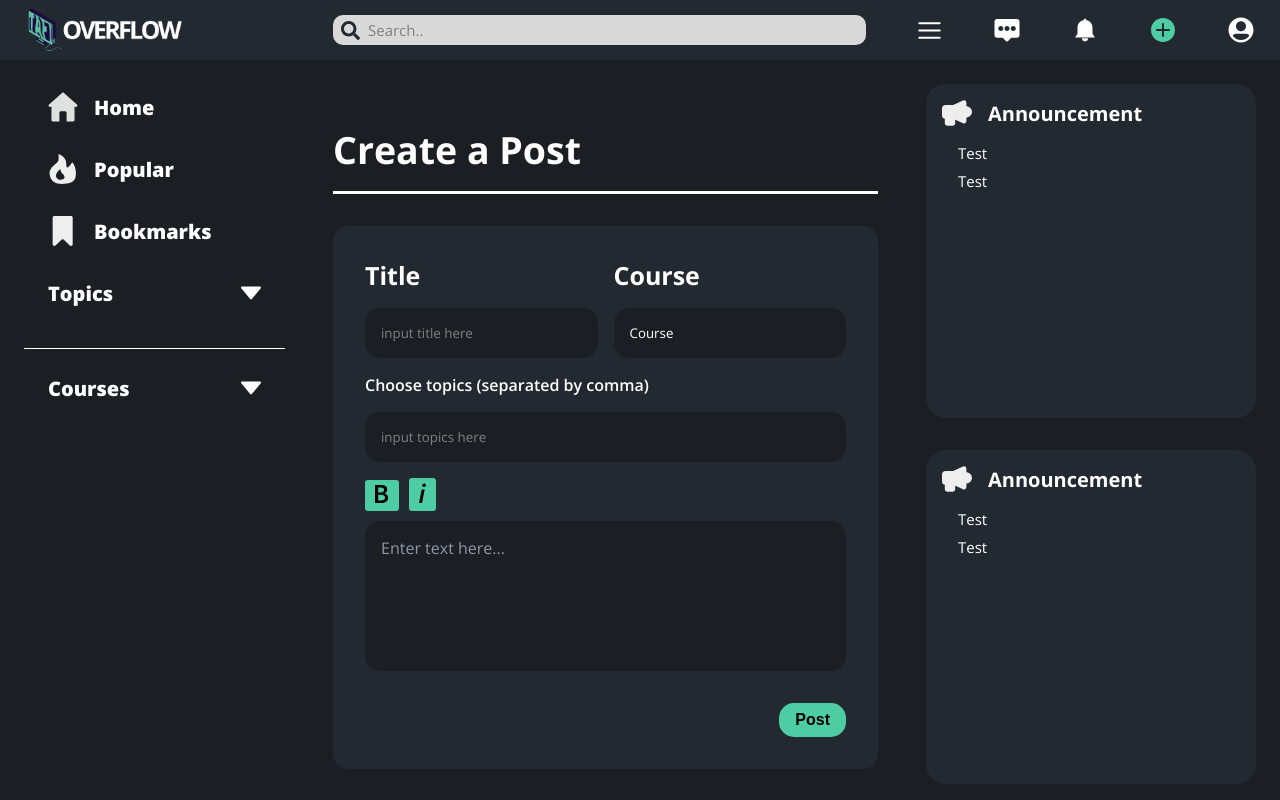
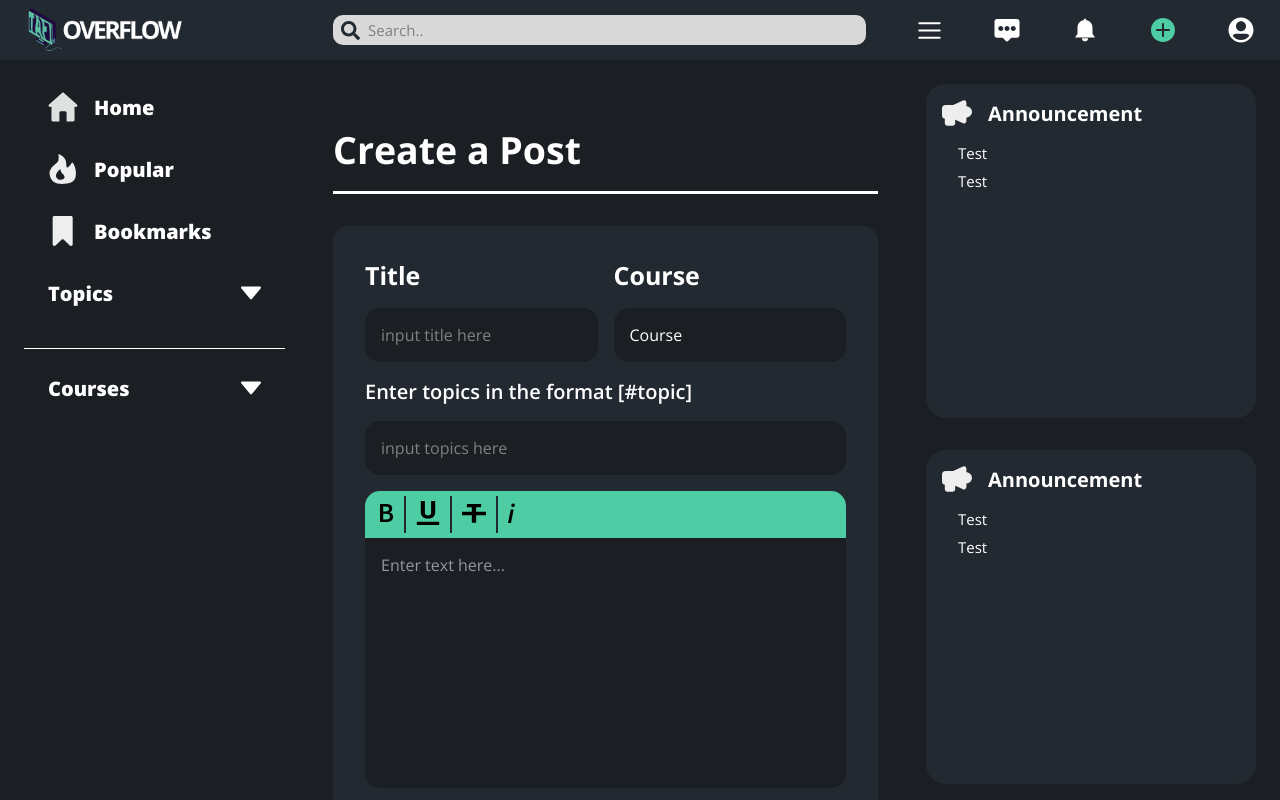
Before and after one commit to PolySpade/Taft-Overflow, a React (Create React App) app in the folder client/: page /createpost in a window 1280 px wide. Shown: the top 800 px of the page. Built offline with nearby package versions, Linux system fonts and the light colour scheme.

Commit message:
Create Post final

```diff
--- a/client/src/components/create_post/Create_post.jsx
+++ b/client/src/components/create_post/Create_post.jsx
@@ -3,6 +3,8 @@ import { Editor, EditorState, RichUtils, getDefaultKeyBinding } from 'draft-js';
 import 'draft-js/dist/Draft.css';
 import bold from '../../assets/icons/bold.svg';
 import italic from '../../assets/icons/italic.svg';
+import underline from '../../assets/icons/underline.svg';
+import strikethrough from '../../assets/icons/strikethrough.svg';
 import './create_post.css';
 
 const Create_post = ({ imgUrl, name, action }) => {
@@ -55,13 +57,19 @@ const Create_post = ({ imgUrl, name, action }) => {
                 </div>
             </div>
             <div className='form-group-column'>
-                <h1 className='create-post-topic'>Choose topics (separated by comma)</h1>
+                <h1 className='create-post-topic'>Enter topics in the format [#topic]</h1>
                 <div className="topic-input-container">
                     <input type="text" className="topic-input" placeholder="input topics here" />
                 </div>
                 <div className="editor-toolbar">
                     <button onMouseDown={(e) => styleButtonHandler(e, 'BOLD')}>
                         <img src={bold} alt="Bold" />
+                    </button>
+                    <button onMouseDown={(e) => styleButtonHandler(e, 'UNDERLINE')}>
+                        <img src={underline} alt="Underline" />
+                    </button>
+                    <button onMouseDown={(e) => styleButtonHandler(e, 'STRIKETHROUGH')}>
+                        <img src={strikethrough} alt="Strikethrough" />
                     </button>
                     <button onMouseDown={(e) => styleButtonHandler(e, 'ITALIC')}>
                         <img src={italic} alt="Italic" />
--- a/client/src/components/create_post/create_post.css
+++ b/client/src/components/create_post/create_post.css
@@ -16,7 +16,7 @@
 .create-post-topic {
   font-family: var(--font-family);
   font-weight: 600;
-  font-size: 16px;
+  font-size: 20px;
   padding-bottom: 1rem;
 }
 
@@ -49,13 +49,13 @@
 
 .title-input,
 .course-select,
-.topic-input,
-.text-input {
+.topic-input{
     width: 100%;
     padding: 0.5rem;
     margin-bottom: 1rem;
     background: #1B1F24;
     font-family: var(--font-family);
+    font-size: 1rem;
     color: white;
     border: none;
     border-radius: 15px;
@@ -74,7 +74,26 @@
 }
 
 .text-input {
-    height: 150px;
+    width: 100%;
+    padding: 0.5rem;
+    margin-bottom: 1rem;
+    background: #1B1F24;
+    font-family: var(--font-family);
+    font-size: 1rem;
+    color: white;
+    border: none;
+    border-radius: 0 0 15px 15px;
+    resize: none;
+    padding: 1rem;
+    height: 250px;
+}
+
+.text-input .DraftEditor-root {
+  min-height: 150px;
+}
+
+.text-input .public-DraftEditor-content {
+  min-height: 150px;
 }
 
 .post-button {
@@ -89,27 +108,28 @@
     align-self: flex-end;
     margin-top: 1rem;
 }
-/* ... other styles ... */
 
 .editor-toolbar {
-  margin-bottom: 10px;
+  display: flex;
+  justify-content: start;
+  background: #4ECCA3;
+  border-radius: 15px 15px 0 0; /* Round only the top corners */
+  margin-bottom: 0; /* Remove the margin to connect with the text input */
+  border-bottom: none; /* Remove the bottom border */
+  padding: 5px;
 }
 
 .editor-toolbar button {
-  margin-right: 10px;
+  margin: 0;
   padding: 5px 10px;
   background: #4ECCA3;
   color: black;
   border: none;
-  border-radius: 3px;
+  border-right: 2px solid var(--base-color);
+  border-radius: 0;
   cursor: pointer;
 }
 
-/* Draft.js specific styling */
-.text-input .DraftEditor-root {
-  min-height: 150px;
+.editor-toolbar button:last-child {
+  border-right: none;
 }
-
-.text-input .public-DraftEditor-content {
-  min-height: 150px;
-}
```
Also changed, not shown: client/src/assets/icons/strikethrough.svg (added), client/src/assets/icons/underline.svg (added).
